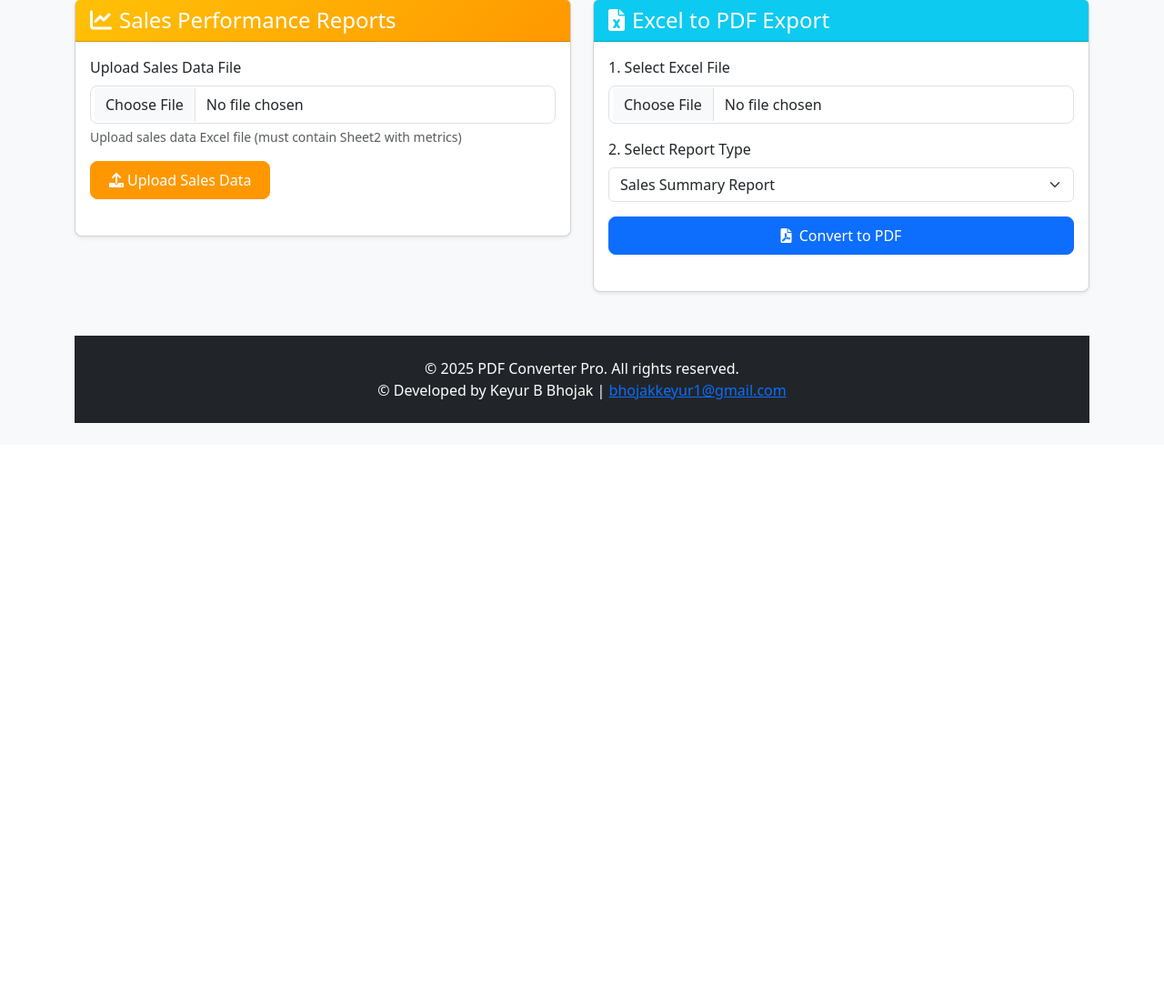
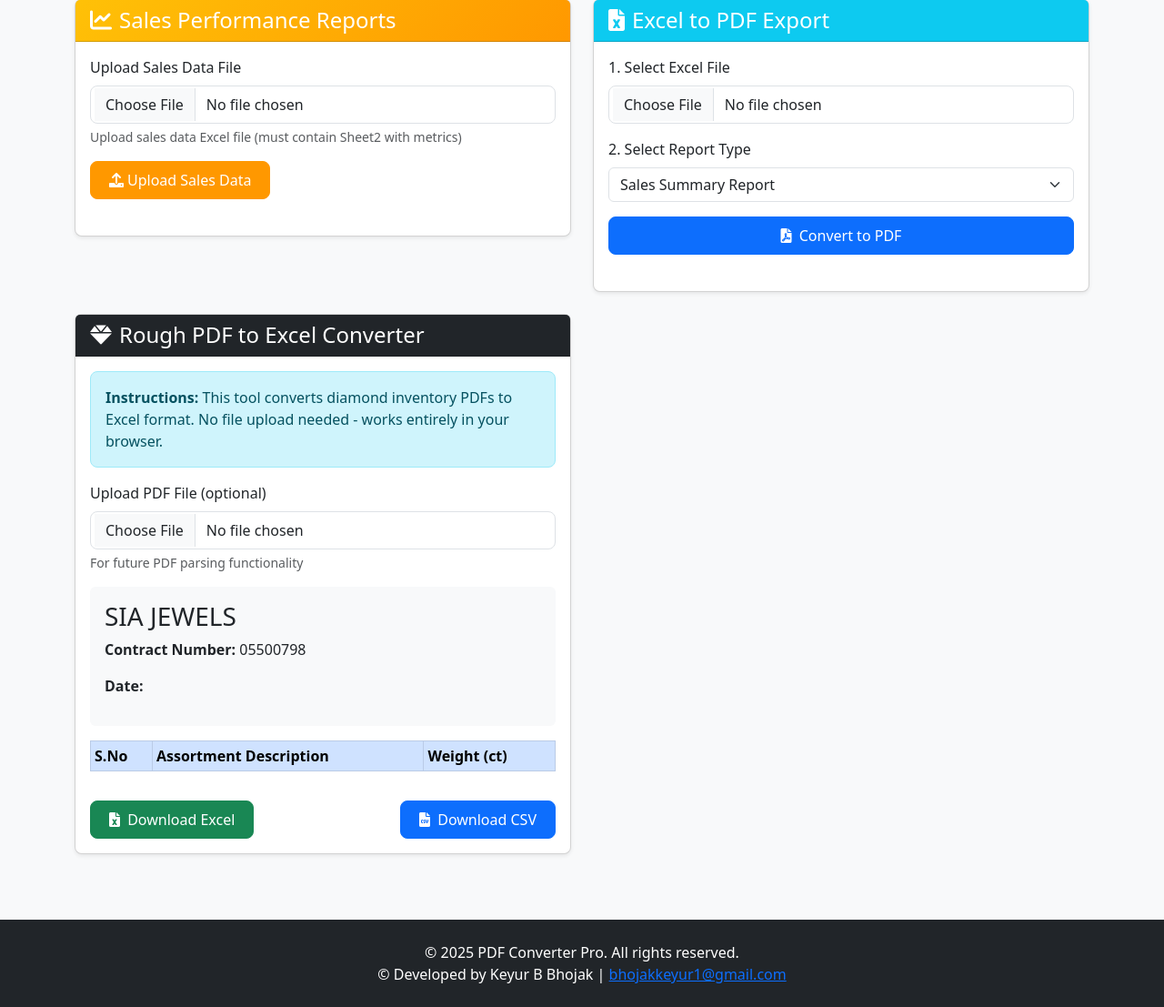
Before and after one commit to keyurbhojak1992/pdf-converter-pro, a Flask app: page /dashboard in a window 1280 px wide. Shown: the part 442-1549 px from the top of the page at 91% size. Before the commit the page ends 907 px from the top, so only its background shows below. Run offline with Flask 3, Linux system fonts and the light colour scheme; lists and menus that the app fills with data are empty.

Commit message:
Update dashboard.html

```diff
--- a/templates/dashboard.html
+++ b/templates/dashboard.html
@@ -208,6 +208,58 @@
         </div>
     </div>
 
+    <!-- Rough PDF to Excel Converter Section -->
+    <div class="col-lg-6 mt-4">
+        <div class="card shadow-sm">
+            <div class="card-header bg-dark text-white">
+                <h4 class="mb-0"><i class="fas fa-gem me-2"></i>Rough PDF to Excel Converter</h4>
+            </div>
+            <div class="card-body">
+                <div class="alert alert-info">
+                    <strong>Instructions:</strong> This tool converts diamond inventory PDFs to Excel format.
+                    No file upload needed - works entirely in your browser.
+                </div>
+
+                <div class="mb-3">
+                    <label class="form-label">Upload PDF File (optional)</label>
+                    <input class="form-control" type="file" id="pdfUpload" accept=".pdf">
+                    <div class="form-text">For future PDF parsing functionality</div>
+                </div>
+
+                <div class="company-info mb-3 p-3 bg-light rounded">
+                    <h3>SIA JEWELS</h3>
+                    <p><strong>Contract Number:</strong> 05500798</p>
+                    <p><strong>Date:</strong> <span id="current-date"></span></p>
+                </div>
+
+                <div class="table-responsive">
+                    <table class="table table-bordered table-hover table-sm" id="diamondTable">
+                        <thead class="table-primary">
+                            <tr>
+                                <th>S.No</th>
+                                <th>Assortment Description</th>
+                                <th>Weight (ct)</th>
+                            </tr>
+                        </thead>
+                        <tbody id="tableBody">
+                            <!-- Data will be populated by JavaScript -->
+                        </tbody>
+                    </table>
+                </div>
+
+                <div class="d-flex justify-content-between mt-3">
+                    <button class="btn btn-success" onclick="downloadDiamondExcel()">
+                        <i class="fas fa-file-excel me-1"></i> Download Excel
+                    </button>
+                    <button class="btn btn-primary" onclick="downloadDiamondCSV()">
+                        <i class="fas fa-file-csv me-1"></i> Download CSV
+                    </button>
+                </div>
+            </div>
+        </div>
+    </div>
+</div>
+
 <!-- Flash Messages Display -->
 {% with messages = get_flashed_messages(with_categories=true) %}
     {% if messages %}
@@ -223,3 +275,92 @@
 {% endwith %}
 
 {% endblock %}
+
+{% block scripts %}
+{{ super() }}
+<script src="https://cdnjs.cloudflare.com/ajax/libs/xlsx/0.18.5/xlsx.full.min.js"></script>
+<script>
+// Set current date
+document.getElementById('current-date').textContent = new Date().toLocaleDateString();
+
+// Sample diamond data - in a real app you would parse this from PDF text
+const diamondData = [
+    { sno: "1/1", assortment: "REJ1-GRY 12CT", weight: 12.57 },
+    { sno: "1", assortment: "#REJECTIONS 11CT-19CT", weight: 12.57 },
+    { sno: "", assortment: "2/1 4BLKCLIV/MB-2C 11CT", weight: 11.69 },
+    { sno: "2", assortment: "#4BLK CLIV & MB 11CT-19CT", weight: 11.69 },
+    // ... rest of your diamond data ...
+    { sno: "68", assortment: "#REJECTION BRN 4GR - 6GR", weight: 289.90 }
+];
+
+// Populate table
+function populateDiamondTable() {
+    const tableBody = document.getElementById('tableBody');
+    tableBody.innerHTML = ''; // Clear existing
+
+    diamondData.forEach(item => {
+        const row = tableBody.insertRow();
+        row.insertCell(0).textContent = item.sno;
+        row.insertCell(1).textContent = item.assortment;
+        const weightCell = row.insertCell(2);
+        weightCell.textContent = item.weight.toFixed(2);
+        weightCell.classList.add('text-end');
+    });
+
+    // Add total row
+    const totalRow = tableBody.insertRow();
+    totalRow.classList.add('table-success', 'fw-bold');
+    totalRow.insertCell(0).textContent = '';
+    totalRow.insertCell(1).textContent = 'TOTAL';
+    const totalWeightCell = totalRow.insertCell(2);
+    totalWeightCell.textContent = diamondData.reduce((sum, item) => sum + item.weight, 0).toFixed(2);
+    totalWeightCell.classList.add('text-end');
+}
+
+// Download as Excel
+function downloadDiamondExcel() {
+    const wb = XLSX.utils.book_new();
+    const wsData = [
+        ['SIA JEWELS - Diamond Inventory'],
+        ['Contract Number: 05500798'],
+        ['Date: ' + new Date().toLocaleDateString()],
+        [''],
+        ['S.No', 'Assortment Description', 'Weight (ct)'],
+        ...diamondData.map(item => [item.sno, item.assortment, item.weight]),
+        ['', 'TOTAL', diamondData.reduce((sum, item) => sum + item.weight, 0)]
+    ];
+
+    const ws = XLSX.utils.aoa_to_sheet(wsData);
+    XLSX.utils.book_append_sheet(wb, ws, 'Diamond Inventory');
+    XLSX.writeFile(wb, 'Diamond_Inventory.xlsx');
+}
+
+// Download as CSV
+function downloadDiamondCSV() {
+    let csv = "S.No,Assortment,Weight (ct)\n";
+    diamondData.forEach(item => {
+        csv += `"${item.sno}","${item.assortment}",${item.weight}\n`;
+    });
+    csv += `"","TOTAL",${diamondData.reduce((sum, item) => sum + item.weight, 0)}`;
+
+    const blob = new Blob([csv], { type: 'text/csv;charset=utf-8;' });
+    const link = document.createElement('a');
+    link.href = URL.createObjectURL(blob);
+    link.download = 'Diamond_Inventory.csv';
+    link.click();
+}
+
+// Future PDF parsing functionality
+document.getElementById('pdfUpload').addEventListener('change', function(e) {
+    const file = e.target.files[0];
+    if (!file) return;
+
+    // In a real implementation, you would use PDF.js here to extract text
+    // Then parse the text to populate the diamondData array
+    alert('PDF parsing functionality coming soon! Currently using sample data.');
+});
+
+// Initialize on page load
+document.addEventListener('DOMContentLoaded', populateDiamondTable);
+</script>
+{% endblock %}
```
Lines whose indentation alone changed are shown as unchanged.
